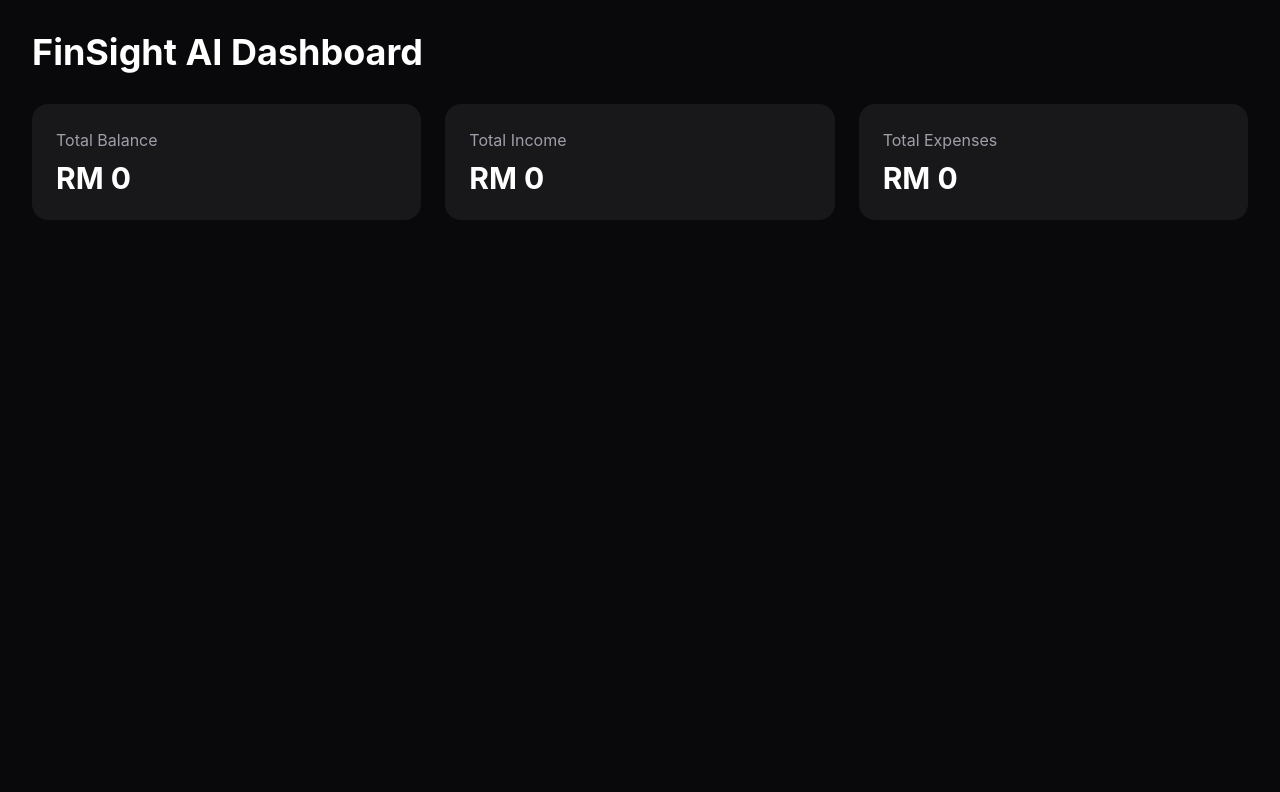
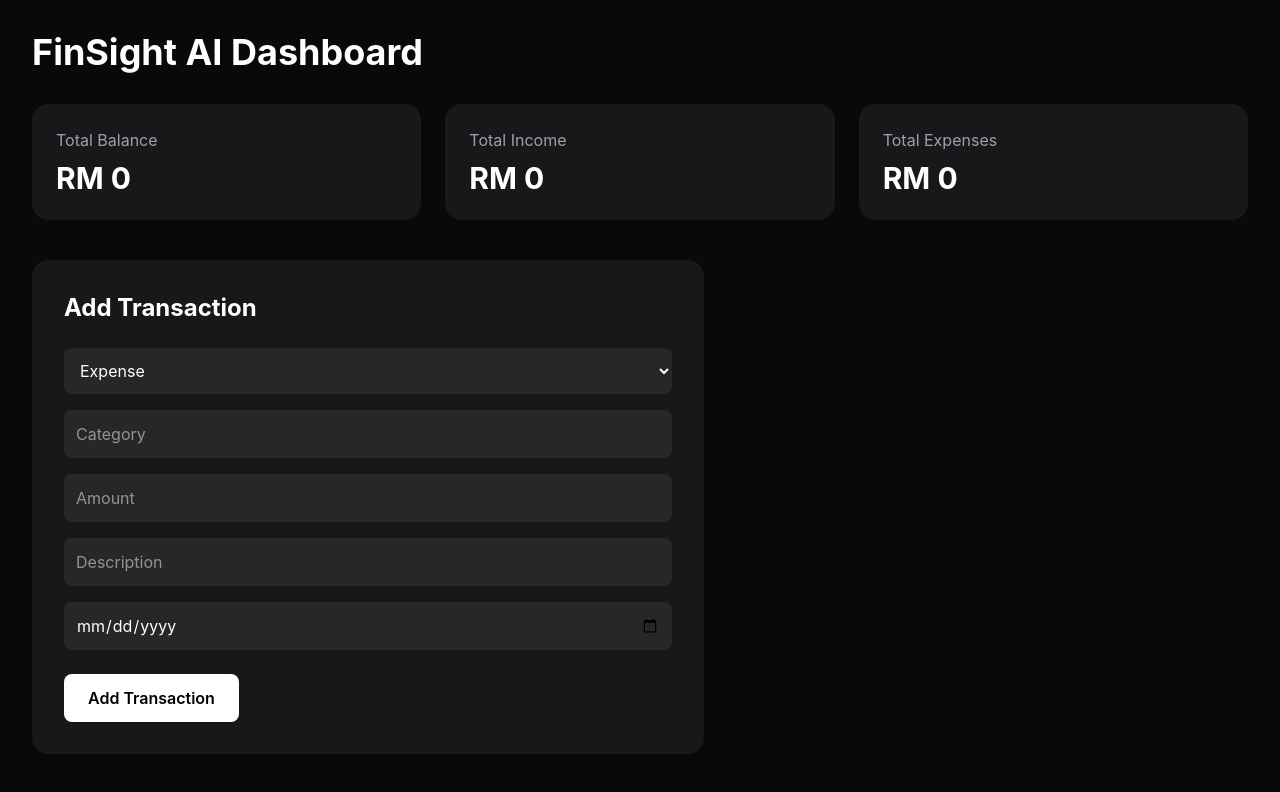
Before and after one commit to balqiskay/finsight-ai, a React (Vite) app in the folder client/: page /dashboard in a window 1280 px wide. Shown: the top 792 px of the page. Built offline with nearby package versions, Linux system fonts and the light colour scheme; sample sign-in values are in the browser's storage.

Commit message:
Implement live transaction dashboard integration

```diff
--- a/client/src/pages/Dashboard.jsx
+++ b/client/src/pages/Dashboard.jsx
@@ -3,6 +3,10 @@ import { useEffect, useState } from "react";
 import {
   getFinancialSummary,
 } from "../services/analyticsService";
+
+import {
+  addTransaction,
+} from "../services/transactionService";
 
 function Dashboard() {
 
@@ -12,7 +16,13 @@ function Dashboard() {
     balance: 0,
   });
 
-  useEffect(() => {
+  const [formData, setFormData] = useState({
+    type: "expense",
+    category: "",
+    amount: "",
+    description: "",
+    transaction_date: "",
+  });
 
   const fetchSummary = async () => {
 
@@ -31,9 +41,48 @@ function Dashboard() {
 
   };
 
+  useEffect(() => {
+
     fetchSummary();
 
   }, []);
+
+  const handleChange = (e) => {
+
+    setFormData({
+      ...formData,
+      [e.target.name]: e.target.value,
+    });
+
+  };
+
+  const handleSubmit = async (e) => {
+
+    e.preventDefault();
+
+    try {
+
+      await addTransaction(formData);
+
+      fetchSummary();
+
+      setFormData({
+        type: "expense",
+        category: "",
+        amount: "",
+        description: "",
+        transaction_date: "",
+      });
+
+    } catch (error) {
+
+      console.error(error);
+
+      alert("Failed to add transaction");
+
+    }
+
+  };
 
   return (
     <div className="min-h-screen bg-zinc-950 text-white p-8">
@@ -42,10 +91,9 @@ function Dashboard() {
         FinSight AI Dashboard
       </h1>
 
-      <div className="grid grid-cols-3 gap-6">
+      <div className="grid grid-cols-3 gap-6 mb-10">
 
         <div className="bg-zinc-900 p-6 rounded-2xl">
-
           <h2 className="text-zinc-400">
             Total Balance
           </h2>
@@ -53,11 +101,9 @@ function Dashboard() {
           <p className="text-3xl font-bold mt-2">
             RM {summary.balance}
           </p>
-
         </div>
 
         <div className="bg-zinc-900 p-6 rounded-2xl">
-
           <h2 className="text-zinc-400">
             Total Income
           </h2>
@@ -65,11 +111,9 @@ function Dashboard() {
           <p className="text-3xl font-bold mt-2">
             RM {summary.totalIncome}
           </p>
-
         </div>
 
         <div className="bg-zinc-900 p-6 rounded-2xl">
-
           <h2 className="text-zinc-400">
             Total Expenses
           </h2>
@@ -77,10 +121,79 @@ function Dashboard() {
           <p className="text-3xl font-bold mt-2">
             RM {summary.totalExpenses}
           </p>
+        </div>
 
       </div>
 
-      </div>
+      <form
+        onSubmit={handleSubmit}
+        className="bg-zinc-900 p-8 rounded-2xl max-w-2xl"
+      >
+
+        <h2 className="text-2xl font-bold mb-6">
+          Add Transaction
+        </h2>
+
+        <select
+          name="type"
+          value={formData.type}
+          onChange={handleChange}
+          className="w-full p-3 rounded-lg bg-zinc-800 mb-4"
+        >
+
+          <option value="expense">
+            Expense
+          </option>
+
+          <option value="income">
+            Income
+          </option>
+
+        </select>
+
+        <input
+          type="text"
+          name="category"
+          placeholder="Category"
+          value={formData.category}
+          onChange={handleChange}
+          className="w-full p-3 rounded-lg bg-zinc-800 mb-4"
+        />
+
+        <input
+          type="number"
+          name="amount"
+          placeholder="Amount"
+          value={formData.amount}
+          onChange={handleChange}
+          className="w-full p-3 rounded-lg bg-zinc-800 mb-4"
+        />
+
+        <input
+          type="text"
+          name="description"
+          placeholder="Description"
+          value={formData.description}
+          onChange={handleChange}
+          className="w-full p-3 rounded-lg bg-zinc-800 mb-4"
+        />
+
+        <input
+          type="date"
+          name="transaction_date"
+          value={formData.transaction_date}
+          onChange={handleChange}
+          className="w-full p-3 rounded-lg bg-zinc-800 mb-6"
+        />
+
+        <button
+          type="submit"
+          className="bg-white text-black px-6 py-3 rounded-lg font-semibold"
+        >
+          Add Transaction
+        </button>
+
+      </form>
 
     </div>
   );
--- /dev/null
+++ b/client/src/services/transactionService.js
@@ -0,0 +1,23 @@
+import axios from "axios";
+
+const API_URL =
+  "http://localhost:5000/api/transactions";
+
+export const addTransaction =
+  async (transactionData) => {
+
+    const token =
+      localStorage.getItem("token");
+
+    const response = await axios.post(
+      API_URL,
+      transactionData,
+      {
+        headers: {
+          Authorization: `Bearer ${token}`,
+        },
+      }
+    );
+
+    return response.data;
+};
```
Lines whose indentation alone changed are shown as unchanged.
